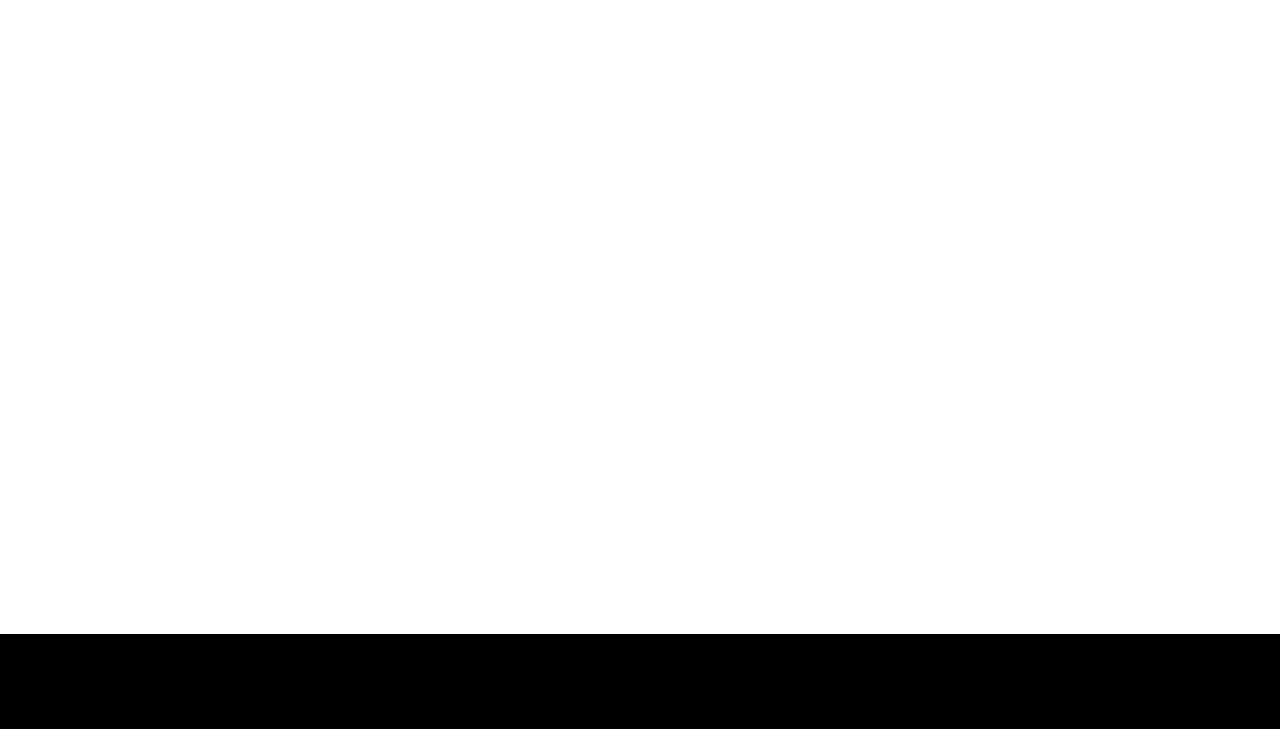
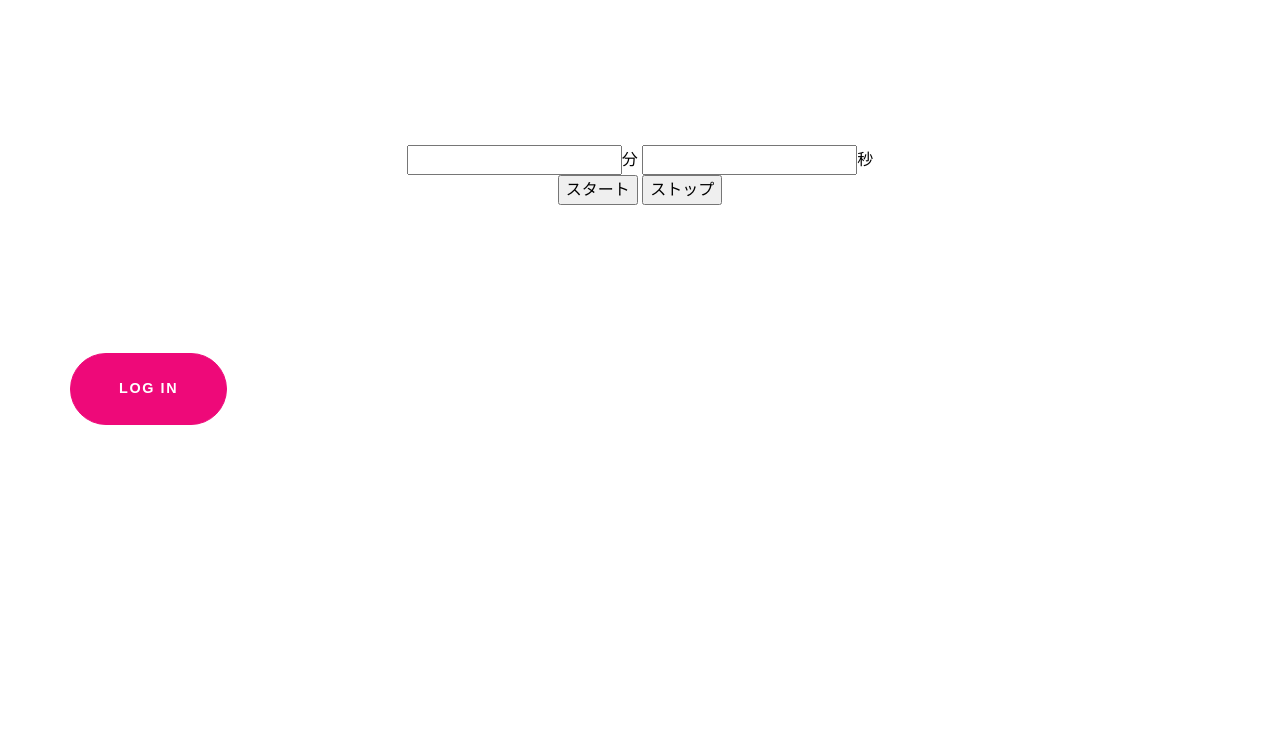
Before and after one commit to someyakyosuke/pomodoro, a Django app: page / in a window 1280 px wide. Shown: the part 70-799 px from the top of the page. Run offline with Django 3.2, Linux system fonts and the light colour scheme; some libraries are stand-ins or nearby versions.

Commit message:
timerのfirstcommit

```diff
--- a/pomodoroapp/templates/base.html
+++ b/pomodoroapp/templates/base.html
@@ -22,6 +22,8 @@
 
     <!-- My style -->
     <link rel="stylesheet" type="text/css" href="{% static 'css/mystyle.css' %}">
+    <!-- javascript -->
+    <script src="{% static 'javascript/pomodoro.js' %}"></script>
     {% block head %}{% endblock %}
   </head>
 
@@ -60,11 +62,11 @@
             </div>
           </div>
         </nav>
-        <div class = "inhtml">
+
         {% block header%}{% endblock %}
 
         {% block contents%}{% endblock %}
-        </div>
+
         <!-- Footer -->
         <footer class="py-5 bg-black">
           <div class="container">
--- a/pomodoroapp/templates/index.html
+++ b/pomodoroapp/templates/index.html
@@ -1,14 +1,24 @@
 {% extends 'base.html' %}
 {% load static %}
 
-{% block title %}ポモドーロテクニック＋あなたの集中度を見える化 | pomodoro_memory{% endblock %}
+{% block title %}ポモドーロタイマー＋あなたの集中力を見える化 | pomodoro_memory{% endblock %}
 
 {% block header%}
 <header class="masthead text-center text-white">
   <div class="masthead-content">
     <div class="container">
-
-      <a>ポモドーロのアプリを挿入予定</a>
+      <div class="timer">
+        <form name="timer">
+          <input type="text" value="">分
+          <input type="text" value="">秒<br>
+          <input type="button" value="スタート" onclick="cntStart()">
+          <input type="button" value="ストップ" onclick="cntStop()">
+        </form>
+      </div>
+      <div class="row">
+        <a href="{% url 'account_login' %}" class="btn btn-primary btn-xl rounded-pill mt-5">LOG IN</a>
+      </div>
+      </div>
     </div>
   </div>
 
--- a/static/css/mystyle.css
+++ b/static/css/mystyle.css
@@ -11,3 +11,7 @@ footer {
 .row{
     margin-top:100px;
 }
+
+.timer{
+    color:black;
+}
--- /dev/null
+++ b/static/javascript/pomodoro.js
@@ -0,0 +1,67 @@
+var timer1; //タイマーを格納する変数（タイマーID）の宣言
+
+
+//カウントダウン関数を1000ミリ秒毎に呼び出す関数
+function cntStart()
+{
+  document.timer.elements[2].disabled=true;
+  timer1=setInterval("countDown()",1000);
+}
+
+//タイマー停止関数
+function cntStop()
+{
+  document.timer.elements[2].disabled=false;
+  clearInterval(timer1);
+}
+
+//カウントダウン関数
+function countDown()
+{
+  var min=document.timer.elements[0].value;
+  var sec=document.timer.elements[1].value;
+
+  if( (min=="") && (sec=="") )
+  {
+    alert("時刻を設定してください！");
+    reSet();
+  }
+  else
+  {
+    if (min=="") min=0;
+    min=parseInt(min);
+
+    if (sec=="") sec=0;
+    sec=parseInt(sec);
+
+    tmWrite(min*60+sec-1);
+  }
+}
+
+//残り時間を書き出す関数
+function tmWrite(int)
+{
+  int=parseInt(int);
+
+  if (int<=0)
+  {
+    reSet();
+    alert("時間です！");
+  }
+  else
+  {
+    //残り分数はintを60で割って切り捨てる
+    document.timer.elements[0].value=Math.floor(int/60);
+    //残り秒数はintを60で割った余り
+    document.timer.elements[1].value=int % 60;
+  }
+}
+
+//フォームを初期状態に戻す（リセット）関数
+function reSet()
+{
+  document.timer.elements[0].value="0";
+  document.timer.elements[1].value="0";
+  document.timer.elements[2].disabled=false;
+  clearInterval(timer1);
+}
```
